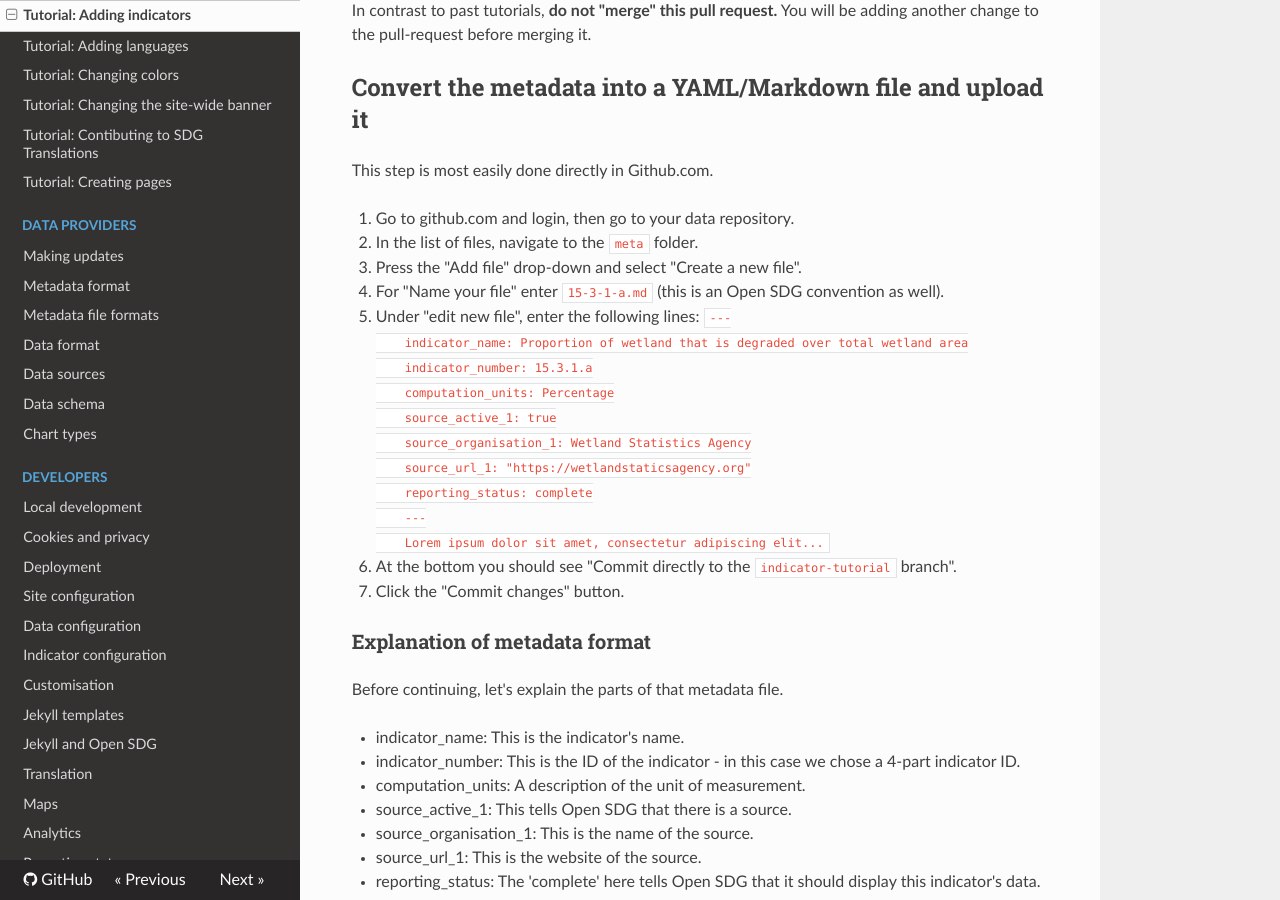
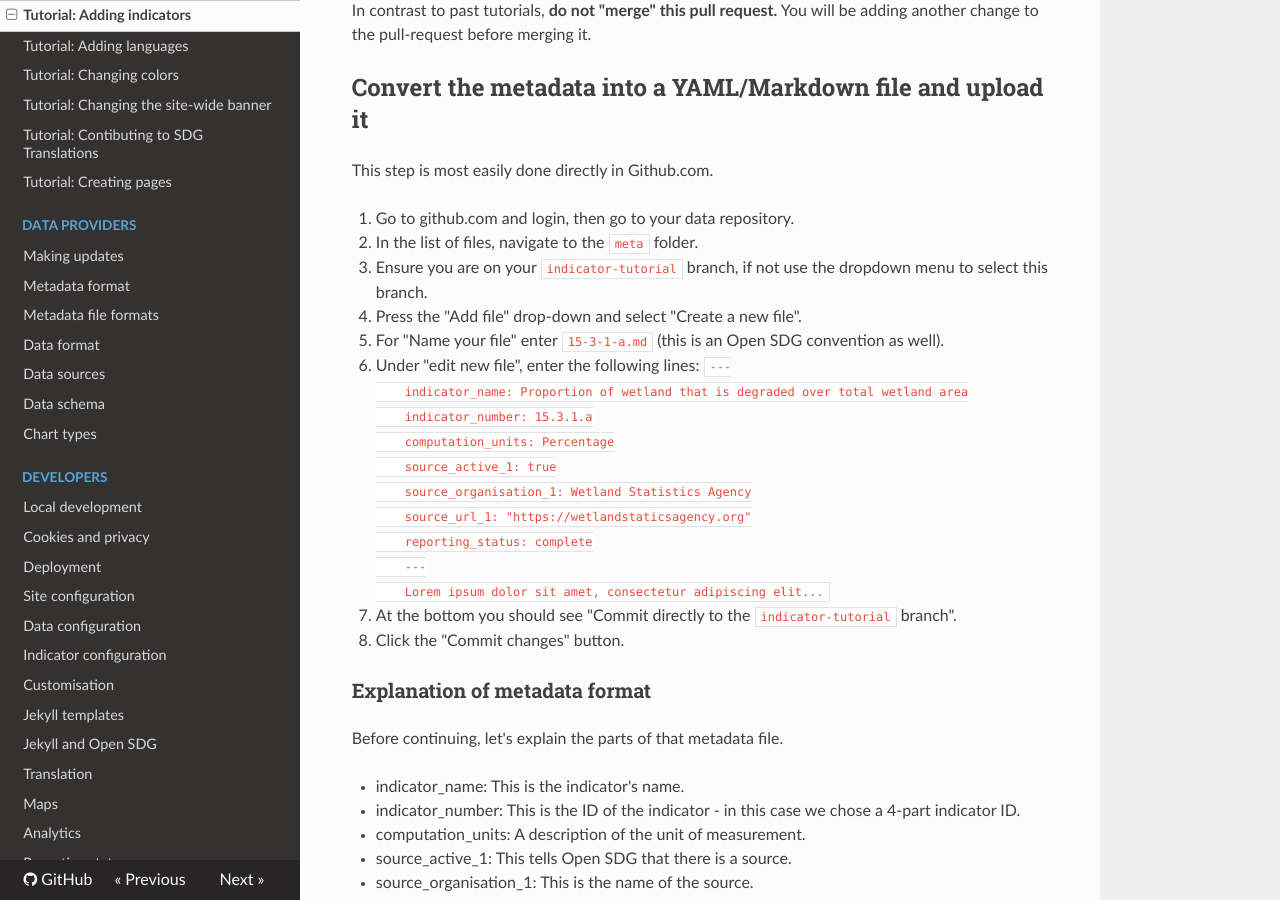
Before and after one commit to open-sdg/open-sdg, an MkDocs documentation site: the page built from docs/tutorials/add-indicator.md, in a window 1280 px wide and 900 px high, scrolled down 1871 px. Built offline with MkDocs 1.6.1, drawn with Linux system fonts in a browser that asks for light colours; nearby versions of some CDN libraries.

Commit message:
Update add-indicator.md

```diff
--- a/docs/tutorials/add-indicator.md
+++ b/docs/tutorials/add-indicator.md
@@ -70,6 +70,7 @@ This step is most easily done directly in Github.com.
 
 1. Go to github.com and login, then go to your data repository.
 1. In the list of files, navigate to the `meta` folder.
+1. Ensure you are on your `indicator-tutorial` branch, if not use the dropdown menu to select this branch.
 1. Press the "Add file" drop-down and select "Create a new file".
 1. For "Name your file" enter `15-3-1-a.md` (this is an Open SDG convention as well).
 1. Under "edit new file", enter the following lines:
```
